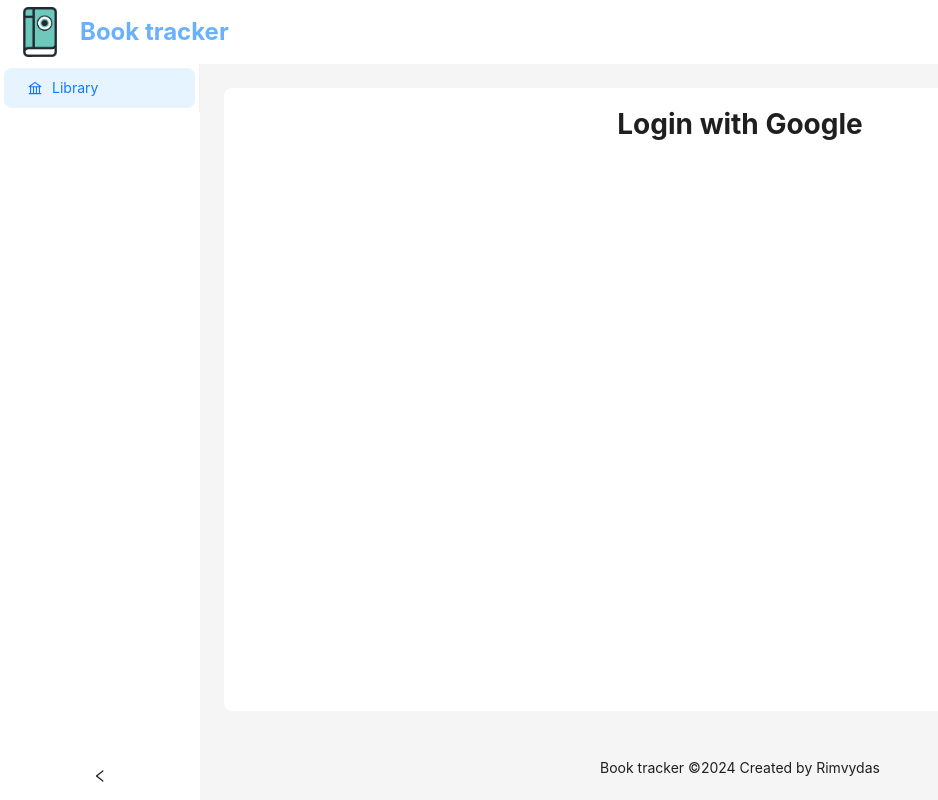
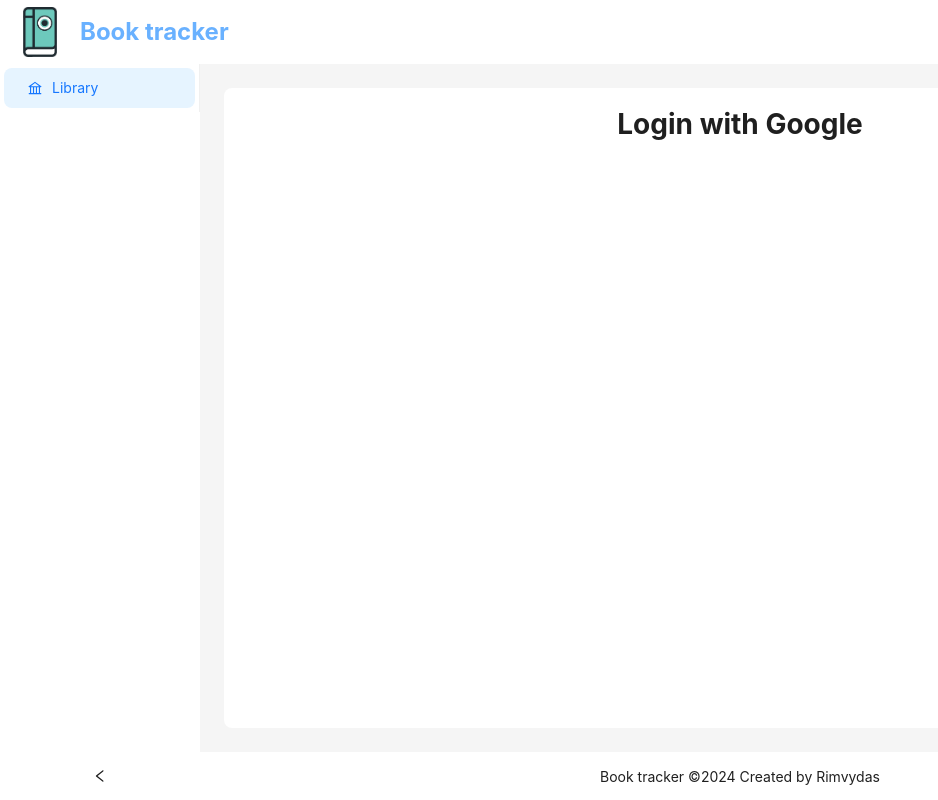
Before and after one commit to rimvydascivilis/book-reading-tracker, a React (Create React App) app in the folder frontend/: page /login in a window 1280 px wide. Shown: the whole page, without its empty margins (0-938 px from the left). Built offline with nearby package versions, Linux system fonts and the light colour scheme.

Commit message:
Fix size scaling applayout

```diff
--- a/frontend/src/components/Applayout/AppLayout.tsx
+++ b/frontend/src/components/Applayout/AppLayout.tsx
@@ -31,7 +31,14 @@ const AppLayout: React.FC<AppLayoutProps> = ({children}) => {
             }}>
             <Suspense fallback={<Loading />}>{children ?? <Outlet />}</Suspense>
           </Content>
-          <Footer style={{textAlign: 'center'}}>
+          <Footer style={{
+            background: colorBgContainer,
+            maxHeight: '50px',
+            height: '4vh',
+            display: 'flex',
+            justifyContent: 'center',
+            alignItems: 'center',
+          }}>
             Book tracker ©{new Date().getFullYear()} Created by Rimvydas
           </Footer>
         </Layout>
--- a/frontend/src/components/Applayout/Header.tsx
+++ b/frontend/src/components/Applayout/Header.tsx
@@ -37,6 +37,7 @@ const Header: React.FC = () => {
         background: 'white',
         padding: '0 3vw 0 0',
         height: '8vh',
+        minHeight: '30px',
       }}
     >
       <Logo />
```
